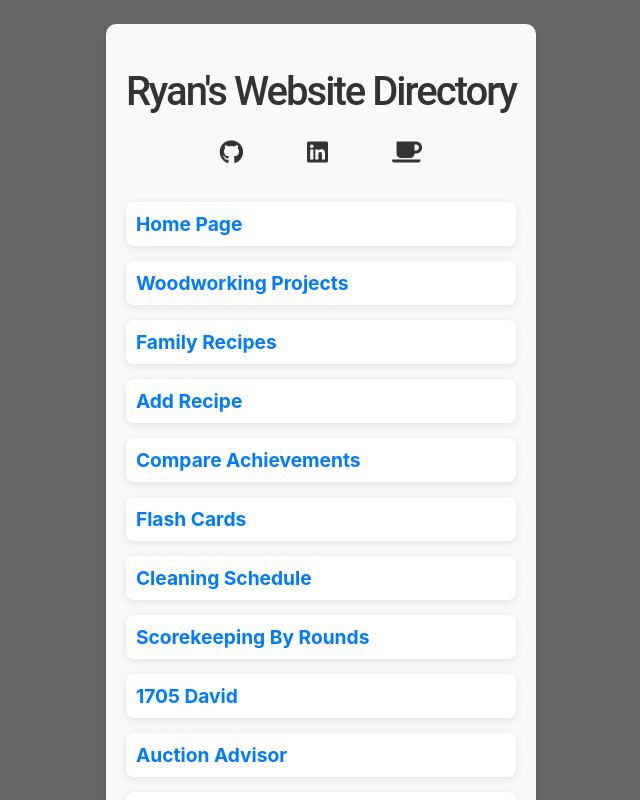
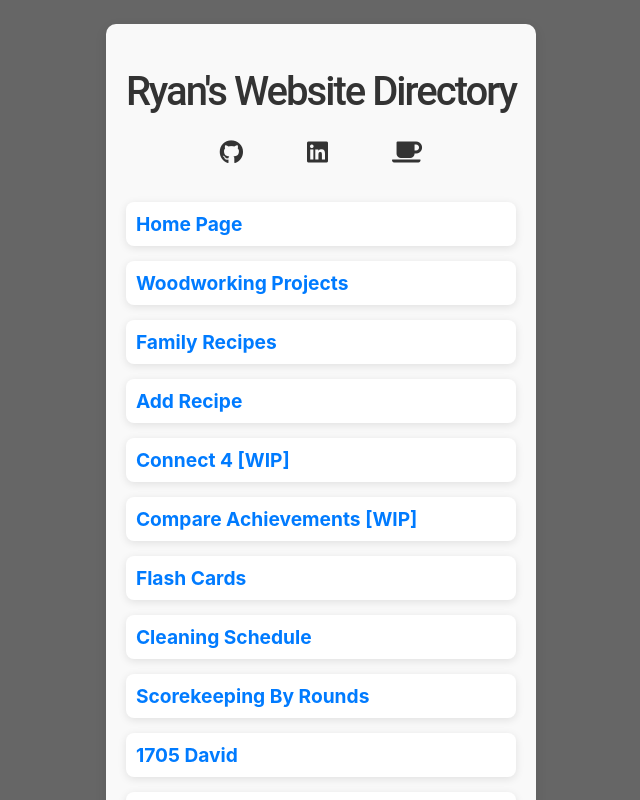
Before and after one commit to rbrock44/directory, an Angular app: page / in a window 1280 px wide. Shown: the top 800 px of the page, without its empty margins (319-959 px from the left). Built offline with nearby package versions, Linux system fonts and the light colour scheme.

Commit message:
Update app.component.ts

```diff
--- a/src/app/app.component.ts
+++ b/src/app/app.component.ts
@@ -47,7 +47,12 @@ export class AppComponent {
       description: 'A user friendly place to turn a recipe into JSON format for the family recipe website'
     },
     {
-      name: 'Compare Achievements',
+      name: 'Connect 4 [WIP]',
+      link: this.createLink('connect-4'),
+      description: 'Play Connect 4 against various AI difficulties to have some fun and increase skill'
+    },
+    {
+      name: 'Compare Achievements [WIP]',
       link: this.createLink('compare-achievements'),
       description: 'Compare achievements across multiple platforms and users with ease'
     },
```
